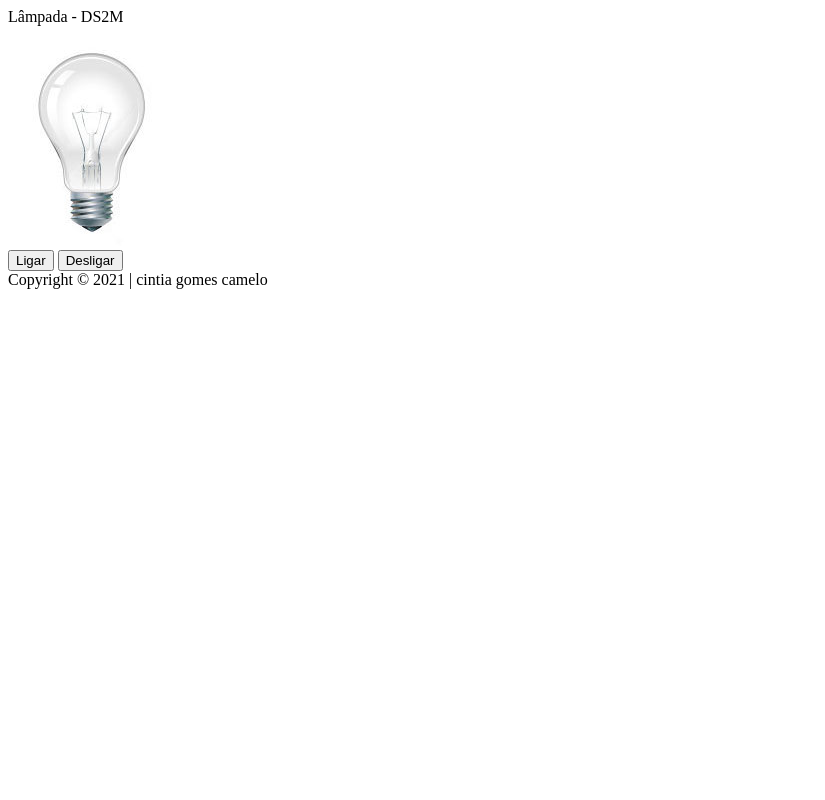
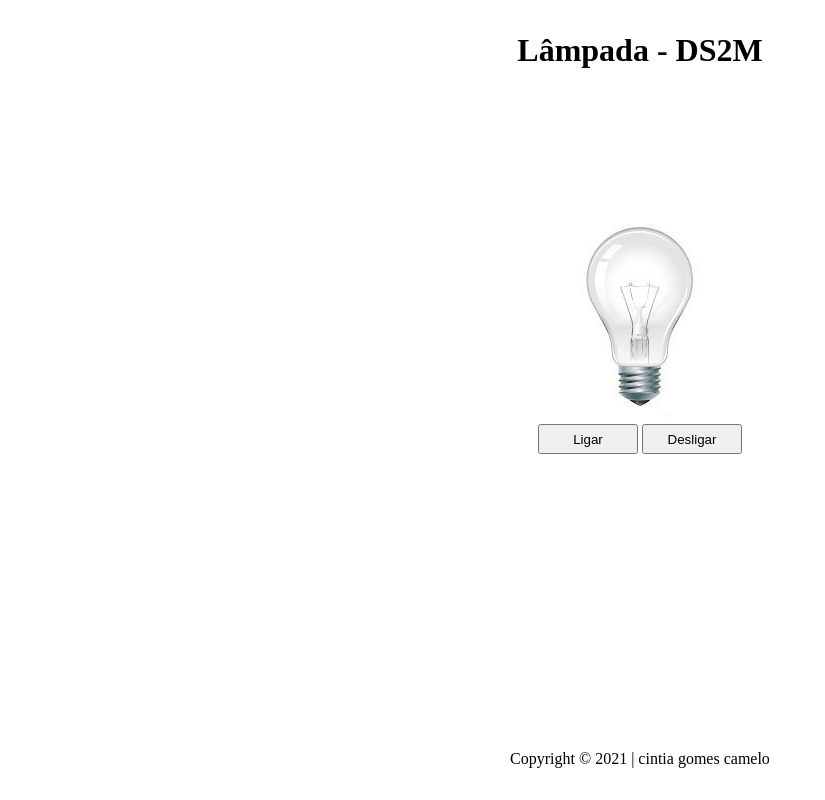
Before and after one commit to cintiagomes/lampada, a plain HTML site: page index.html in a window 1280 px wide. Shown: the whole page, without its empty margins (0-825 px from the left). Drawn offline with Linux system fonts and the light colour scheme.

Commit message:
css concluido

```diff
--- a/index.html
+++ b/index.html
@@ -4,10 +4,11 @@
     <meta charset="UTF-8">
     <meta name="viewport" content="width=device-width, initial-scale=1.0">
     <meta http-equiv="X-UA-Compatible" content="ie=edge">
+    <link rel="stylesheet" href="style.css">
     <title>Lâmpada</title>
 </head>
 <body>
-    <header>Lâmpada - DS2M</header>
+    <header><h1>Lâmpada - DS2M</h1></header>
     <main>
         <div class="lampada-container">
             <img src="img/desligada.jpg" alt="Lâmpada">
--- a/style.css
+++ b/style.css
@@ -0,0 +1,36 @@
+*{
+    margin: 0;
+    padding: 0;
+    box-sizing: border-box;
+}
+body{
+    display: flex;
+    width: 100vw;
+    height: 100vh;
+    flex-direction: column;
+    justify-content: center;
+    align-items: center;
+}
+header{
+    height: 100px;
+    display: flex;
+    justify-content: center;
+    align-items: center;
+}
+main{
+    flex-grow: 1;
+    display: flex;
+    flex-direction: column;
+    align-items: center;
+    padding-top: 100px;
+}
+button{
+    height: 30px;
+    width: 100px;
+    cursor: pointer;
+}
+footer{
+    height: 50px;
+    justify-content: center;
+    align-items: flex-start;
+}
```
